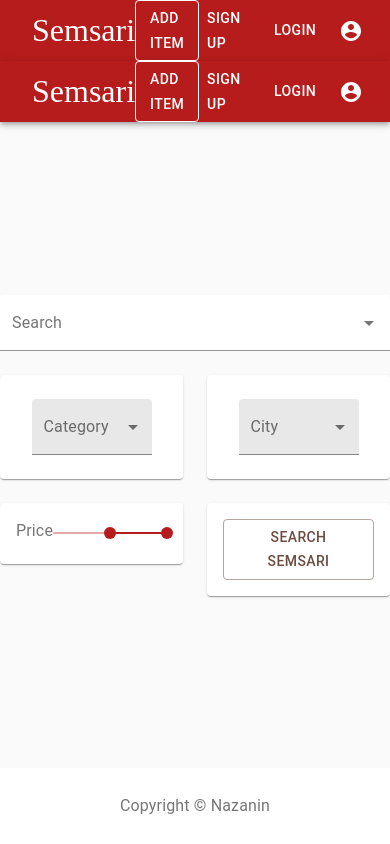
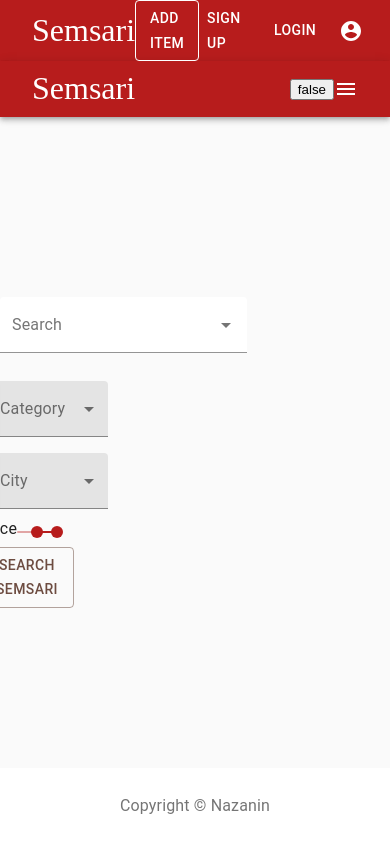
Before and after one commit to nazi-pira/semsari, a React (Create React App) app: page /searchItemPage in a window 390 px wide. Built offline with nearby package versions, Linux system fonts and the light colour scheme; a web font is replaced by a local one.

Commit message:
new navbar (WIP)

```diff
--- a/src/components/Navbar2.js
+++ b/src/components/Navbar2.js
@@ -13,6 +13,7 @@
 import AccountCircle from '@material-ui/icons/AccountCircle';
 import MenuItem from '@material-ui/core/MenuItem';
 import Menu from '@material-ui/core/Menu';
+import MenuIcon from '@material-ui/icons/Menu';
 
 const useStyles = makeStyles((theme) => ({
   menuButton: {
@@ -28,13 +29,26 @@
   },
   input: {
     display: 'none'
+  },
+  sectionDesktop: {
+    display: 'none',
+    [theme.breakpoints.up('sm')]: {
+      display: 'flex'
+    }
+  },
+  sectionMobile: {
+    display: 'flex',
+    [theme.breakpoints.up('sm')]: {
+      display: 'none'
+    }
   }
 }));
 
 export default function Navbar() {
-  const [auth] = React.useState(true);
   const [anchorEl, setAnchorEl] = React.useState(null);
   const open = Boolean(anchorEl);
+
+  const [isLoggedIn, setIsLoggedIn] = React.useState(false)
 
   const handleMenu = (event) => {
     setAnchorEl(event.currentTarget);
@@ -54,11 +68,12 @@
               Semsari
             </Link>
           </Typography>
-          <Button component={RouterLink} variant="outlined" color="inherit" to="/item/add"><Typography variant="button">Add Item</Typography></Button>
-          <Button component={RouterLink} color="inherit" to="/signup"><Typography variant="button">Sign Up</Typography></Button>
-          <Button component={RouterLink} color="inherit" to="/login"><Typography variant="button">Login</Typography></Button>
-            {auth && (
-              <div>
+          <button type="button" onClick={() => setIsLoggedIn(!isLoggedIn)}>{`${isLoggedIn}`}</button>
+          <Button className={classes.sectionDesktop} component={RouterLink} variant="outlined" color="inherit" to={isLoggedIn ? '/item/add' : '/signup'}><Typography variant="button">Add Item</Typography></Button>
+          {!isLoggedIn ? <Button className={classes.sectionDesktop} component={RouterLink} color="inherit" to="/signup"><Typography variant="button">Sign Up</Typography></Button> : <span />}
+          {!isLoggedIn ? <Button className={classes.sectionDesktop} component={RouterLink} color="inherit" to="/login"><Typography variant="button">Login</Typography></Button> : <span />}
+          {isLoggedIn
+            ? <div>
                 <IconButton
                   aria-label="account of current user"
                   aria-controls="menu-appbar"
@@ -86,7 +101,6 @@
                       Profile
                     </Link>
                   </MenuItem>
-
                   <MenuItem onClick={handleClose}>
                     <Link className={classes.link} component={RouterLink} color="inherit" to="/logout">
                       Logout
@@ -94,7 +108,23 @@
                   </MenuItem>
                 </Menu>
               </div>
-            )}
+            : <span />}
+
+          <MenuIcon
+            className={classes.sectionMobile}
+            onClick={handleMenu}
+            open={open}
+            onClose={handleClose}
+            anchorEl={anchorEl}
+            anchorOrigin={{
+              vertical: 'bottom',
+              horizontal: 'left'
+            }}
+            keepMounted
+            transformOrigin={{
+              vertical: 'bottom',
+              horizontal: 'left'
+            }} />
         </Toolbar>
       </Container>
     </AppBar>
--- a/src/pages/LandingPage.js
+++ b/src/pages/LandingPage.js
@@ -57,7 +57,7 @@
         <Box textAlign="center">
           <Box p={{ xs: 0, sm: 3, md: 15 }} height="60vh" display="flex" flexDirection="column" justifyContent="center" alignItems="center">
               <ItemSearch />
-              <Button component={RouterLink} color="inherit" to="/searchItemPage"><Typography variant="button">Login</Typography></Button>
+              <Button component={RouterLink} color="primary" to="/searchItemPage"><Typography variant="button">search</Typography></Button>
           </Box>
             <WhiteTextTypography variant="h4" align="center" color="primary" gutterBottom>Recently added</WhiteTextTypography>
           <hr className={classes.hr} />
--- a/src/pages/searchItemPage.js
+++ b/src/pages/searchItemPage.js
@@ -1,6 +1,5 @@
 import React from 'react';
 import { makeStyles } from '@material-ui/core/styles';
-import Paper from '@material-ui/core/Paper';
 import Grid from '@material-ui/core/Grid';
 import InputLabel from '@material-ui/core/InputLabel';
 import MenuItem from '@material-ui/core/MenuItem';
@@ -9,8 +8,9 @@
 import Select from '@material-ui/core/Select';
 import Slider from '@material-ui/core/Slider';
 import Button from '@material-ui/core/Button';
+import Box from '@material-ui/core/Box';
 
-import ItemSearch from '../components/ItemSearch'
+import ItemSearch from '../components/ItemSearch';
 
 const useStyles = makeStyles((theme) => ({
   root: {
@@ -18,11 +18,6 @@
     display: 'flex',
     alignItems: 'center',
     justifyContent: 'center'
-  },
-  paper: {
-    padding: theme.spacing(2),
-    textAlign: 'center',
-    color: theme.palette.text.secondary
   },
   formControl: {
     margin: theme.spacing(1),
@@ -33,6 +28,12 @@
   },
   slider: {
     width: 300
+  },
+  filter: {
+    height: '100%',
+    marginTop: theme.spacing(0),
+    padding: theme.spacing(6, 6),
+    flexGrow: 1
   }
 }));
 
@@ -54,12 +55,12 @@
 
   return (
     <div className={classes.root}>
-      <Grid container spacing={3}>
-        <Grid item xs={12}>
+      <Grid container spacing={5}>
+        <Grid item xs={8} alignContent="center">
           <ItemSearch />
         </Grid>
+        <Box className="filter">
           <Grid item xs={6} sm={3}>
-          <Paper className={classes.paper}>
             <FormControl variant="filled" className={classes.formControl}>
           <InputLabel id="demo-simple-select-filled-label">Category</InputLabel>
           <Select
@@ -75,10 +76,8 @@
             <MenuItem value={30}>Clothing</MenuItem>
           </Select>
             </FormControl>
-          </Paper>
           </Grid>
           <Grid item xs={6} sm={3}>
-          <Paper className={classes.paper}>
             <FormControl variant="filled" className={classes.formControl}>
           <InputLabel id="demo-simple-select-filled-label">City</InputLabel>
           <Select
@@ -94,10 +93,8 @@
             <MenuItem value={30}>Malmö</MenuItem>
           </Select>
             </FormControl>
-          </Paper>
           </Grid>
           <Grid item xs={6} sm={3}>
-          <Paper className={classes.paper}>
             <div className={classes.root}>
         <Typography id="range-slider" gutterBottom>
           Price
@@ -109,15 +106,13 @@
           aria-labelledby="range-slider"
           getAriaValueText={valuetext} />
             </div>
-          </Paper>
           </Grid>
           <Grid item xs={6} sm={3}>
-          <Paper className={classes.paper}>
             <Button variant="outlined" color="secondary">
             Search Semsari
             </Button>
-          </Paper>
           </Grid>
+        </Box>
       </Grid>
     </div>
   );
```
Lines whose indentation alone changed are shown as unchanged.
